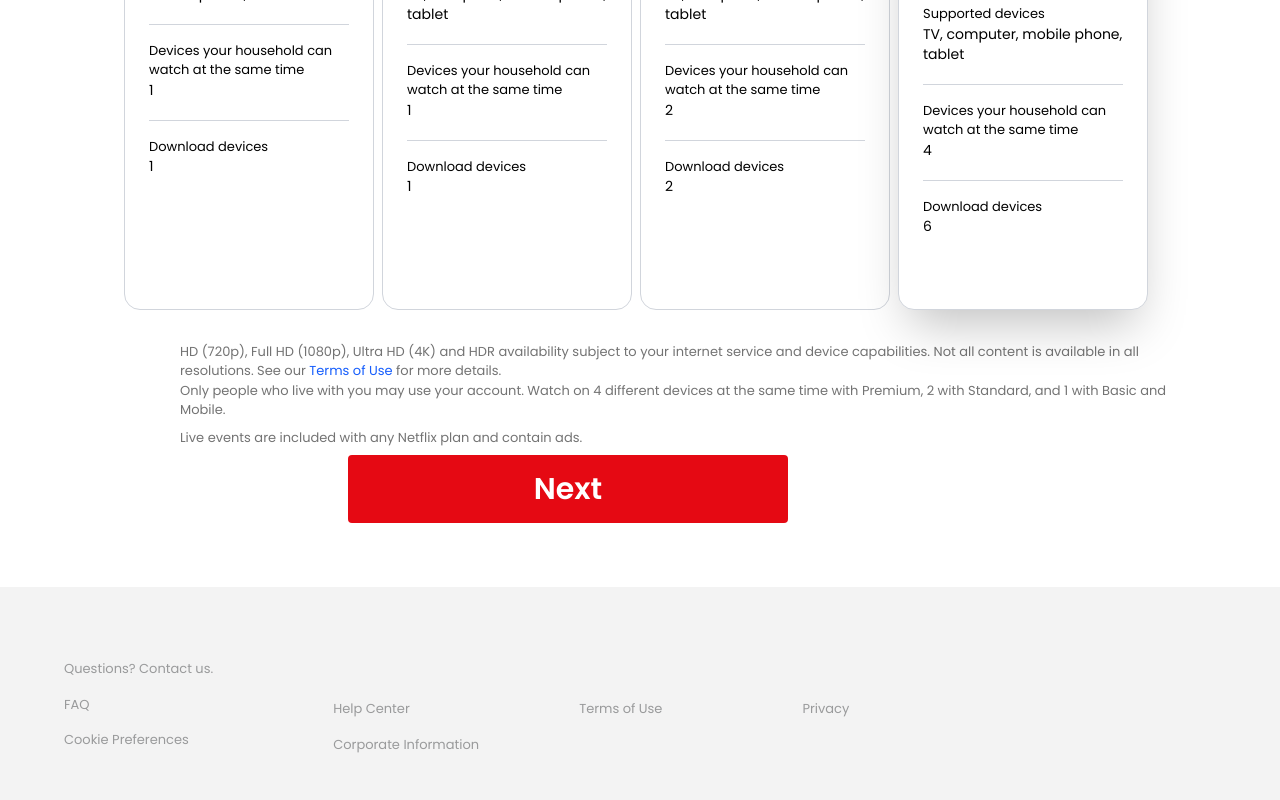
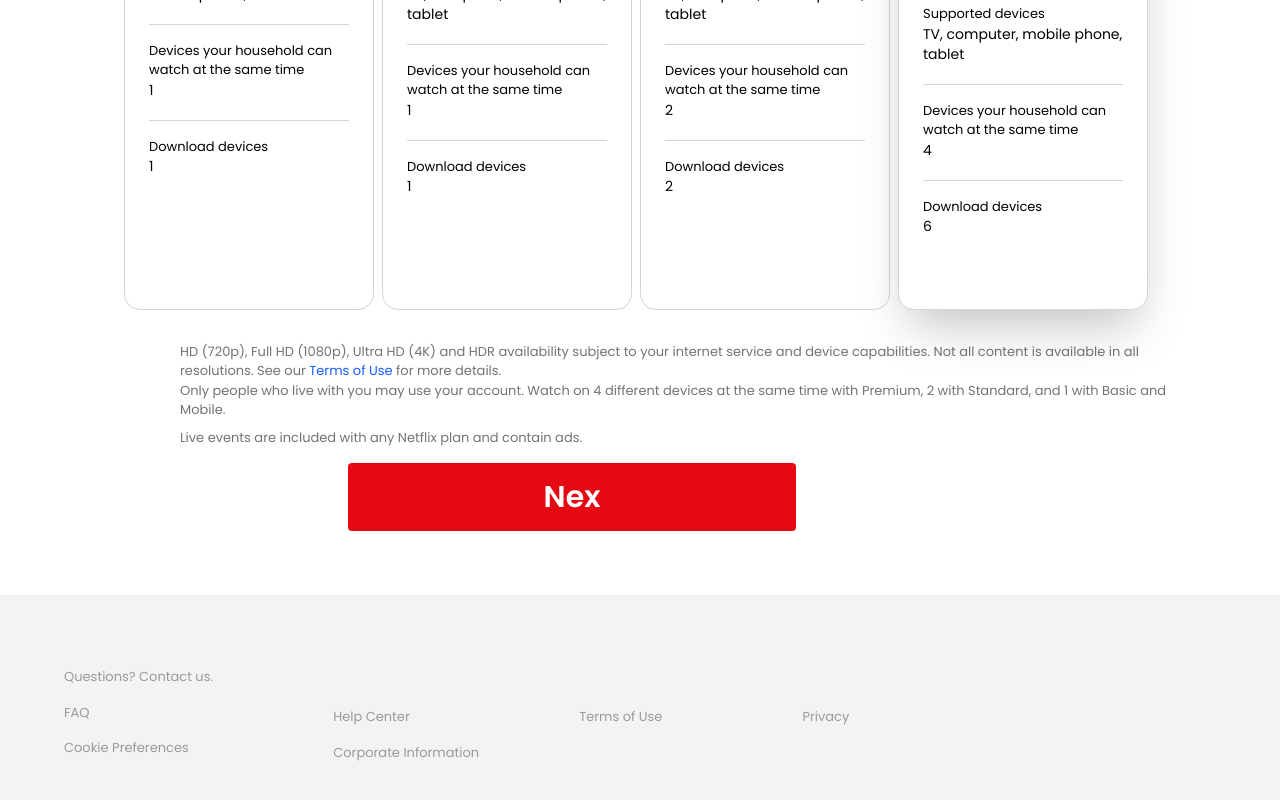
Before and after one commit to OwaisAbdullah644/Netflix-Clone, a React (Vite) app: page /platform in a window 1280 px wide. Shown: the part 565-1365 px from the top of the page. Built offline with nearby package versions, Linux system fonts and the light colour scheme.

Commit message:
solved UI issue

```diff
--- a/src/components/SignUpPlatformSection.jsx
+++ b/src/components/SignUpPlatformSection.jsx
@@ -463,9 +463,9 @@
             </div>
                   <Link
   to="/registration"
-  className="bg-[#e50913] border-none sm:mt-2 mx-4 sm:ml-15 lg:ml-60  active:border-none hover:bg-red-700 transform duration-200 text-white py-4 text-3xl  font-semibold rounded w-full max-w-[440px] block text-center"
+  className="bg-[#e50913] border-none lg:ml-60  active:border-none hover:bg-red-700 transform duration-200 text-white py-4 text-3xl  font-semibold rounded block text-center sm:w-96 sm:mx-auto sm:mt-4 max-w-md mx-auto lg:w-9/12"
 >
-  Next
+  Nex
 </Link>
             </div>
 
```
